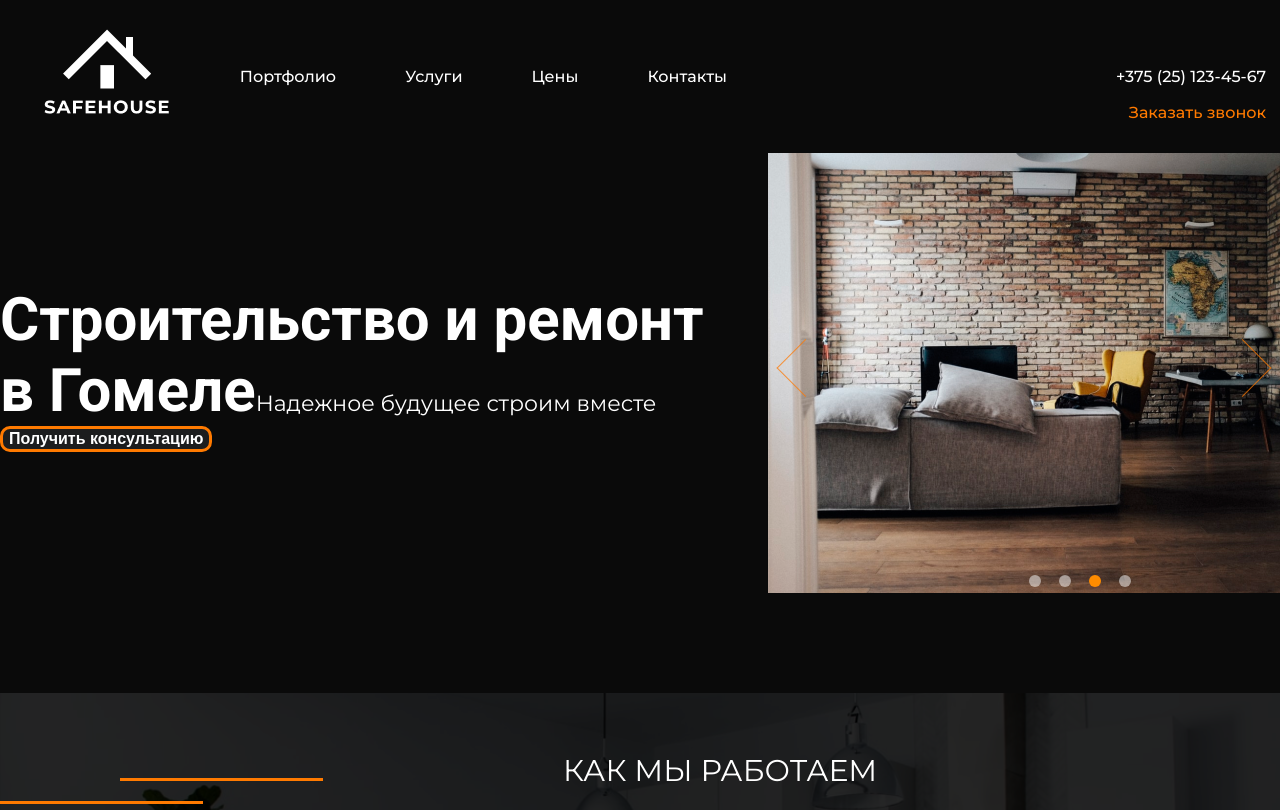
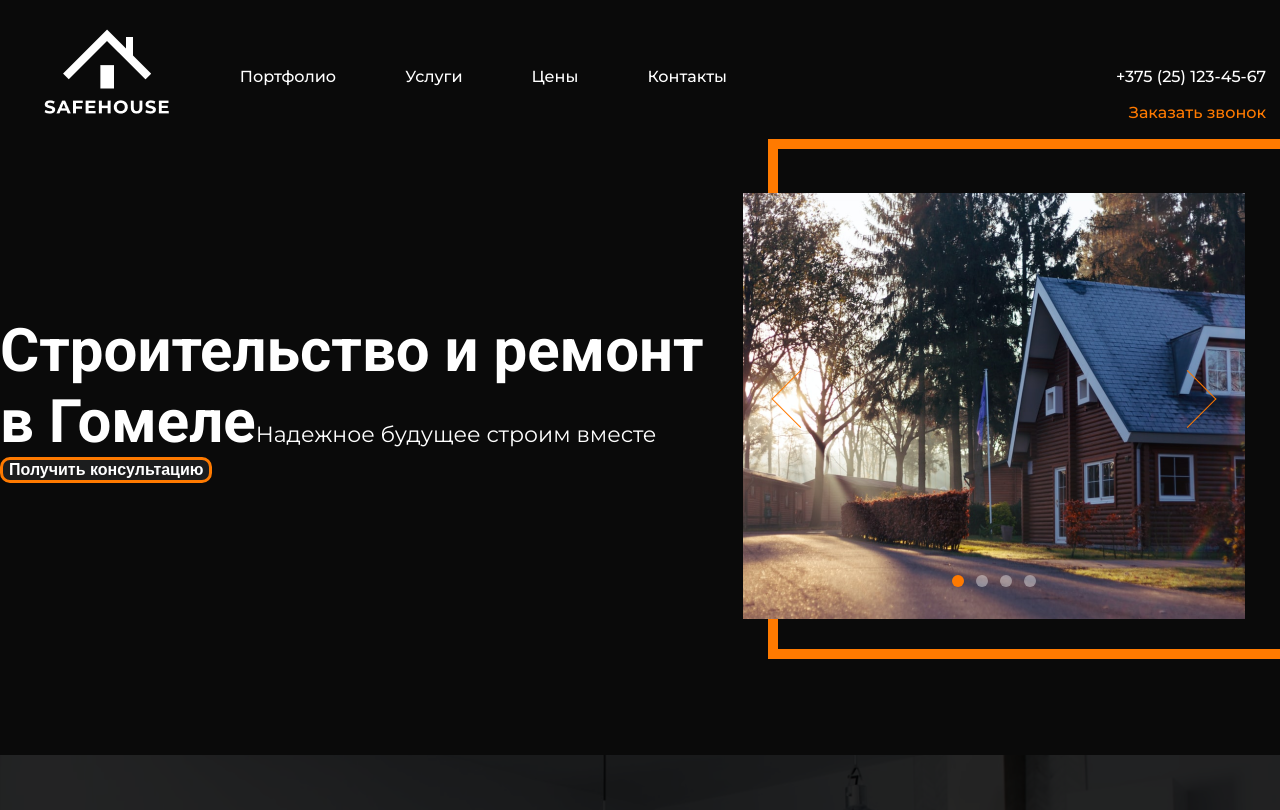
Before and after one commit to 34admal/Portfolio, a React (Create React App) app in the folder homel_build_site/: page / in a window 1280 px wide. Shown: the top 810 px of the page. Built offline with nearby package versions, Linux system fonts and the light colour scheme.

Commit message:
feat: manual css scroll snap slider core implemented

```diff
--- a/homel_build_site/src/components/MySlider.jsx
+++ b/homel_build_site/src/components/MySlider.jsx
@@ -1,80 +1,186 @@
 // components/MySlider.jsx
-
-import React, { useRef, useEffect } from 'react';
-import Slider from 'react-slick';
-
-import "slick-carousel/slick/slick.css";
-import "slick-carousel/slick/slick-theme.css";
-
+import React, { useState, useEffect, useRef } from 'react';
+import styles from './MySlider.module.css';
 
 import { NextArrow, PrevArrow } from './CustomArrows';
-
-
-import CustomDots from './CustomDots';
-
-
-import styles from './MySlider.module.css';
 
 import slide1 from './images/slides/1.png';
 import slide2 from './images/slides/2.png';
 import slide3 from './images/slides/3.png';
 import slide4 from './images/slides/4.png';
 
+const originalImages = [slide1, slide2, slide3, slide4];
+
+const imagesWithClones = [
+  slide4,
+  slide1,
+  slide2,
+  slide3,
+  slide4,
+  slide1
+];
+
 const MySlider = () => {
-  const sliderRef = useRef(null);
+  const [currentIndex, setCurrentIndex] = useState(1);
+  const trackRef = useRef(null);
+  const isLockRef = useRef(false);
 
-  const settings = {
-    dots: true,
-    infinite: true,
-    speed: 500,
-    slidesToShow: 1,
-    slidesToScroll: 1,
-    autoplay: true,
-    autoplaySpeed: 2000,
+  // Каардынаты для свайпаў (і для тачаў, і для мышкі)
+  const startX = useRef(0);
+  const endX = useRef(0);
+  const isDragging = useRef(false); // Сцяг, які паказвае, што мышка заціснута і рухаецца
 
-    nextArrow: <NextArrow />,
-    prevArrow: <PrevArrow />,
+  const nextSlide = () => {
+    if (isLockRef.current) return;
+    isLockRef.current = true;
+    if (trackRef.current) trackRef.current.style.transition = 'transform 0.5s ease-in-out';
+    setCurrentIndex((prev) => prev + 1);
+  };
 
-    appendDots: (dots) => (
+  const prevSlide = () => {
+    if (isLockRef.current) return;
+    isLockRef.current = true;
+    if (trackRef.current) trackRef.current.style.transition = 'transform 0.5s ease-in-out';
+    setCurrentIndex((prev) => prev - 1);
+  };
 
-      <CustomDots dots={dots} onClick={(currentSlide) => sliderRef.current?.slickGoTo(currentSlide)} />
-    ),
+  const goToSlide = (originalIndex) => {
+    if (isLockRef.current) return;
+    isLockRef.current = true;
+    if (trackRef.current) trackRef.current.style.transition = 'transform 0.5s ease-in-out';
+    setCurrentIndex(originalIndex + 1);
+  };
 
-    customPaging: (i) => (
+  const handleTransitionEnd = () => {
+    if (!trackRef.current) return;
+
+    if (currentIndex === imagesWithClones.length - 1) {
+      trackRef.current.style.transition = 'none';
+      trackRef.current.style.transform = `translateX(-100%)`;
+      setCurrentIndex(1);
+    }
+    else if (currentIndex === 0) {
+      const lastRealIndex = imagesWithClones.length - 2;
+      trackRef.current.style.transition = 'none';
+      trackRef.current.style.transform = `translateX(-${lastRealIndex * 100}%)`;
+      setCurrentIndex(lastRealIndex);
+    }
+
+    isLockRef.current = false;
+  };
+
+  // Агульная логіка для апрацоўкі выніку свайпа (і мышка, і тач)
+  const checkSwipeDirection = () => {
+    if (!startX.current || !endX.current) return;
+
+    const diffX = startX.current - endX.current;
+    const minSwipeDistance = 50; // Мінімальны зрух у пікселях
+
+    if (diffX > minSwipeDistance) {
+      nextSlide();
+    } else if (diffX < -minSwipeDistance) {
+      prevSlide();
+    }
+
+    startX.current = 0;
+    endX.current = 0;
+  };
+
+  // ЛАГІКА ТАЧ-СВАЙПАЎ ДЛЯ МАБІЛЬНЫХ
+  const handleTouchStart = (e) => {
+    startX.current = e.targetTouches.clientX;
+  };
+
+  const handleTouchMove = (e) => {
+    endX.current = e.targetTouches.clientX;
+  };
+
+  const handleTouchEnd = () => {
+    checkSwipeDirection();
+  };
+
+  // ЛАГІКА СВАЙПАЎ МЫШКАЙ ДЛЯ КАМПУТАРАЎ
+  const handleMouseDown = (e) => {
+    e.preventDefault(); // Забараняем стандартнае перацягванне малюнка браўзэрам
+    startX.current = e.clientX;
+    isDragging.current = true;
+  };
+
+  const handleMouseMove = (e) => {
+    if (!isDragging.current) return;
+    endX.current = e.clientX;
+  };
+
+  const handleMouseUp = () => {
+    if (!isDragging.current) return;
+    isDragging.current = false;
+    checkSwipeDirection();
+  };
+
+  const handleMouseLeave = () => {
+    if (!isDragging.current) return;
+    isDragging.current = false;
+    checkSwipeDirection(); // Калі мышка вылецела за межы слайдэра — залічваем свайп
+  };
+
+  // Дынамічны лік актыўнай кропкі для аранжавай падсветкі
+  let currentActiveDot = currentIndex - 1;
+  if (currentIndex === 0) {
+    currentActiveDot = originalImages.length - 1;
+  } else if (currentIndex === imagesWithClones.length - 1) {
+    currentActiveDot = 0;
+  }
+
+  return (
+    <div className={styles.sliderFrameContainer}>
+      <div className={styles.sliderWrapper}>
+        <div className={styles.sliderWindow}>
+
+          {/* Навешваем і тач-падзеі, і падзеі мышкі на стужку */}
           <div
+            ref={trackRef}
+            className={styles.slidesTrack}
+            onTransitionEnd={handleTransitionEnd}
+            onTouchStart={handleTouchStart}
+            onTouchMove={handleTouchMove}
+            onTouchEnd={handleTouchEnd}
+            onMouseDown={handleMouseDown}
+            onMouseMove={handleMouseMove}
+            onMouseUp={handleMouseUp}
+            onMouseLeave={handleMouseLeave}
             style={{
-          width: "100%",
-          height: "100%",
-          color: "transparent",
+              transform: `translateX(-${currentIndex * 100}%)`,
+              cursor: isDragging.current ? 'grabbing' : 'grab' // Мяняем курсор пры зацісканні
             }}
           >
-        {i}
+            {imagesWithClones.map((img, index) => (
+              <div key={index} className={styles.slide}>
+                <img src={img} alt="slider item" className={styles.sliderImg} />
               </div>
-    ),
-  };
+            ))}
+          </div>
 
+          <div className={styles.arrowPrevWrapper}>
+            <PrevArrow onClick={prevSlide} />
+          </div>
+          <div className={styles.arrowNextWrapper}>
+            <NextArrow onClick={nextSlide} />
+          </div>
 
-  useEffect(() => {
+          <div className={styles.dotsContainer}>
+            {originalImages.map((_, index) => (
+              <div
+                key={index}
+                className={`${styles.dotWrapper} ${index === currentActiveDot ? styles.activeDot : ''}`}
+                onClick={() => goToSlide(index)}
+              >
+                <div style={{ width: "100%", height: "100%", color: "transparent" }}>{index}</div>
+              </div>
+            ))}
+          </div>
 
-  }, []);
-
-  return (
-    <div className={styles.sliderWrapper} style={{ position: 'relative', overflow: 'hidden' }}>
-      {}
-      <Slider ref={sliderRef} {...settings}>
-        <div>
-          <img src={slide1} alt="Слайд 1" />
         </div>
-        <div>
-          <img src={slide2} alt="Слайд 2" />
       </div>
-        <div>
-          <img src={slide3} alt="Слайд 3" />
-        </div>
-        <div>
-          <img src={slide4} alt="Слайд 4" />
-        </div>
-      </Slider>
     </div>
   );
 };
--- a/homel_build_site/src/components/MySlider.module.css
+++ b/homel_build_site/src/components/MySlider.module.css
@@ -1,36 +1,105 @@
+/*
+  ВАНЕШНІ КАНТЭЙНЕР (Рамка)
+  Вярні сюды сваю вышыню 520px, якая табе падабалася.
+  display: flex і align-items: center прымушаюць слайдэр
+  заўсёды быць ідэальна па цэнтры па вертыкалі, робячы адступы зверху і знізу роўнымі.
+*/
+.sliderFrameContainer {
+  position: relative;
+  display: flex;
+  align-items: center; /* АЎТАМАЦЫЧНАЕ ВЫРАЎНОЎВАННЕ ЗВЕРХУ І ЗНІЗУ */
 
+  width: 100%;
+  height: 520px; /* Твая рабочая вышыня */
 
+  border-top: 10px solid #ff7a00;
+  border-bottom: 10px solid #ff7a00;
+  border-left: 10px solid #ff7a00;
+  border-right: none;
+
+  box-sizing: border-box;
+}
+
+/*
+  САМ СЛАЙДЭР
+  position: relative дазваляе рухаць яго па гарызанталі праз left,
+  але па вертыкалі яго трымае флексбокс бацькі.
+*/
 .sliderWrapper {
   position: relative;
+  width: 640px;
+  height: 440px;
+  z-index: 10;
 
-
-
-  overflow: hidden;
-
-
+  /*
+    ЗРУХ ПА ГАРЫЗАНТАЛІ:
+    Калі табе трэба пасунуць яго ўлева адносна рамкі — пакінь -35px.
+    Каардынату top адсюль цалкам прыбіраем, каб не ламаць цэнтраванне!
+  */
+  left: -35px;
 }
 
-
-.sliderWrapper .slick-slider {
-  width: 640px;
-  margin: 0 auto;
-
-
+/* АКНО СЛАЙДЭРА (Чыстае, без каардынат зруху) */
+.sliderWindow {
+  position: relative;
+  width: 100%;
+  height: 100%;
+  overflow: hidden;
+  z-index: 2;
 }
 
-
-.slideItem {
-
-  height: 400px;
+.slidesTrack {
   display: flex;
-  justify-content: center;
-  align-items: center;
-  overflow: hidden;
+  width: 100%;
+  height: 100%;
 }
 
-.slideItem img {
-  display: block;
+.slide {
+  min-width: 100%;
   width: 100%;
   height: 100%;
+  flex-shrink: 0;
+}
+
+.sliderImg {
+  width: 100%;
+  height: 100%;
+  display: block;
   object-fit: cover;
 }
+
+/* СТРЭЛКІ */
+.arrowPrevWrapper,
+.arrowNextWrapper {
+  position: absolute;
+  top: 50%;
+  transform: translateY(-50%);
+  z-index: 10;
+}
+
+.arrowPrevWrapper { left: 20px; }
+.arrowNextWrapper { right: 20px; }
+
+/* КРОПКІ */
+.dotsContainer {
+  position: absolute;
+  bottom: 25px;
+  left: 50%;
+  transform: translateX(-50%);
+  z-index: 10;
+}
+
+.dotWrapper {
+  display: inline-block;
+  width: 12px;
+  height: 12px;
+  border-radius: 50%;
+  background: rgba(255, 255, 255, 0.4);
+  cursor: pointer;
+  transition: background 0.3s ease;
+  margin: 0 6px;
+}
+
+.activeDot {
+  background: #ff7a00;
+}
```
Lines whose indentation alone changed are shown as unchanged.
